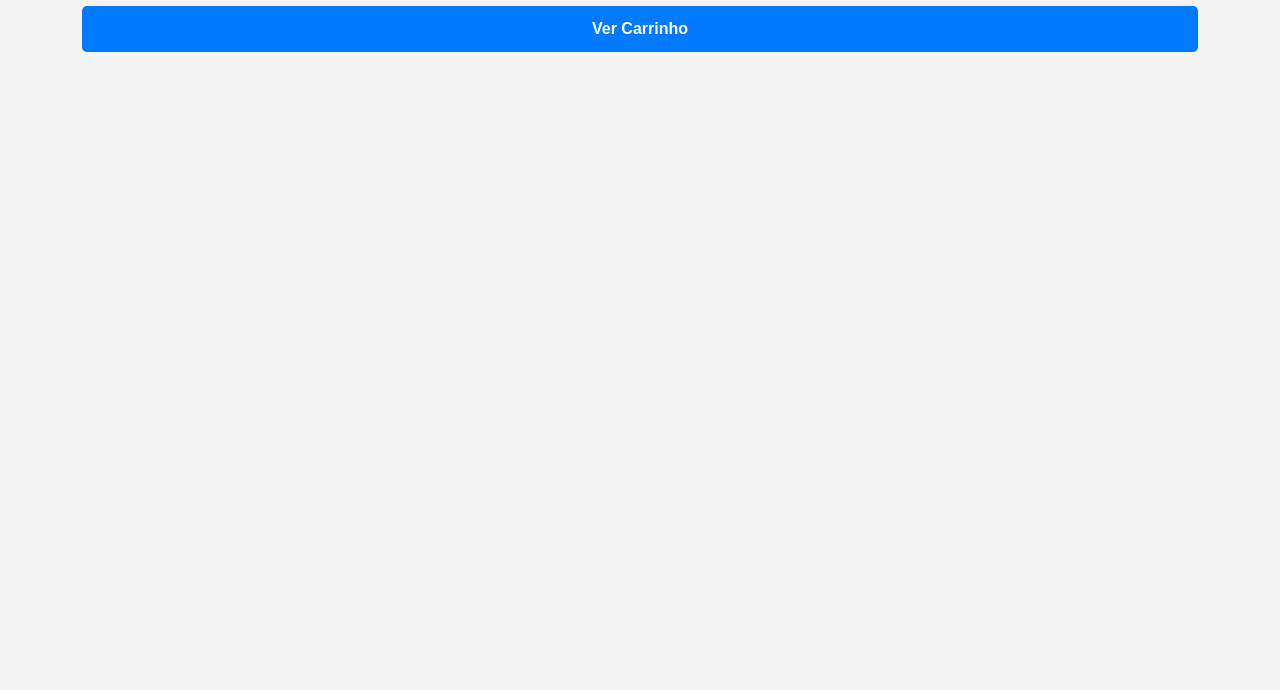
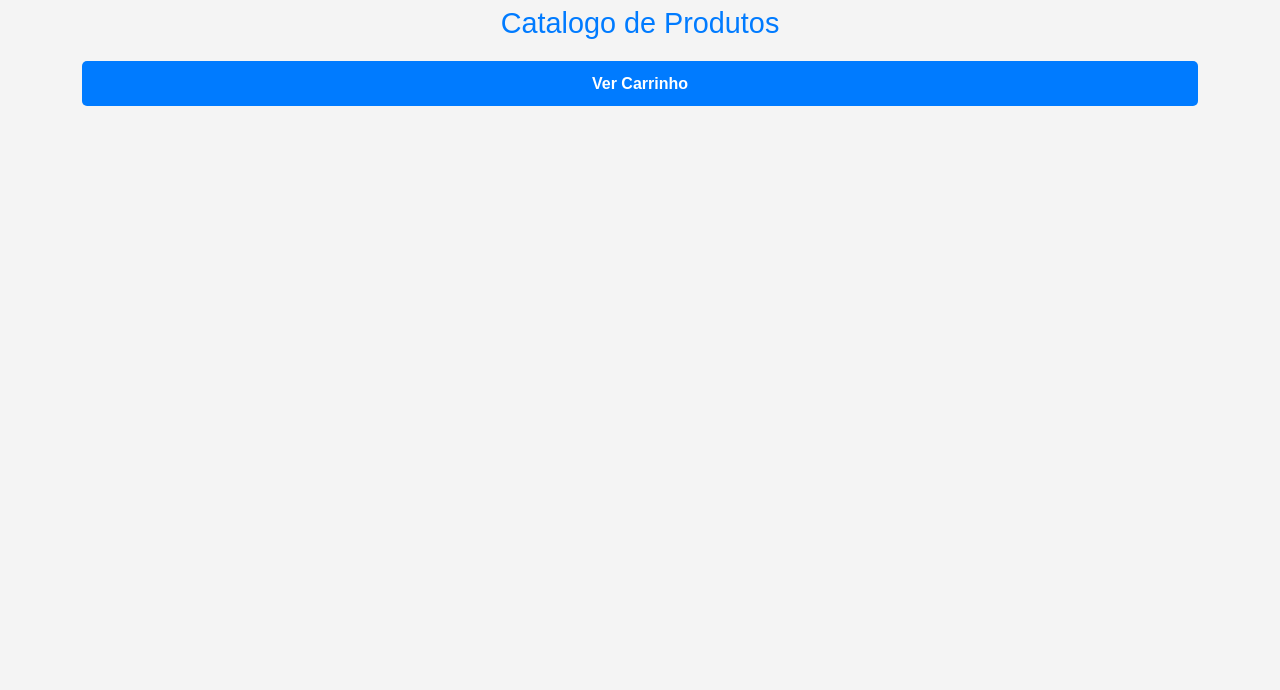
Before and after one commit to Joilsonallves/projeto-carrinho-de-compras, a plain HTML site: page catalogo.html in a window 1280 px wide. Shown: the part 110-800 px from the top of the page. Drawn offline with nearby package versions, Linux system fonts and the light colour scheme.

Commit message:
Update catalogo.html

```diff
--- a/catalogo.html
+++ b/catalogo.html
@@ -14,7 +14,7 @@
     <!-- Painel de usuario -->
     <div class="container mt-5">
         <h1>Minha Loja Fake</h1>
-        <div id="formularioCatalogo" class="d-none mt-3 d-flex row gx-2 justify-content-center">
+        <div id="formularioCatalogo" class="mt-3 d-flex row gx-2 justify-content-center">
             <h2>Catalogo de Produtos</h2>
             <div class="row" id="listaDeProdutosCatalogo"></div>
         </div>
```
